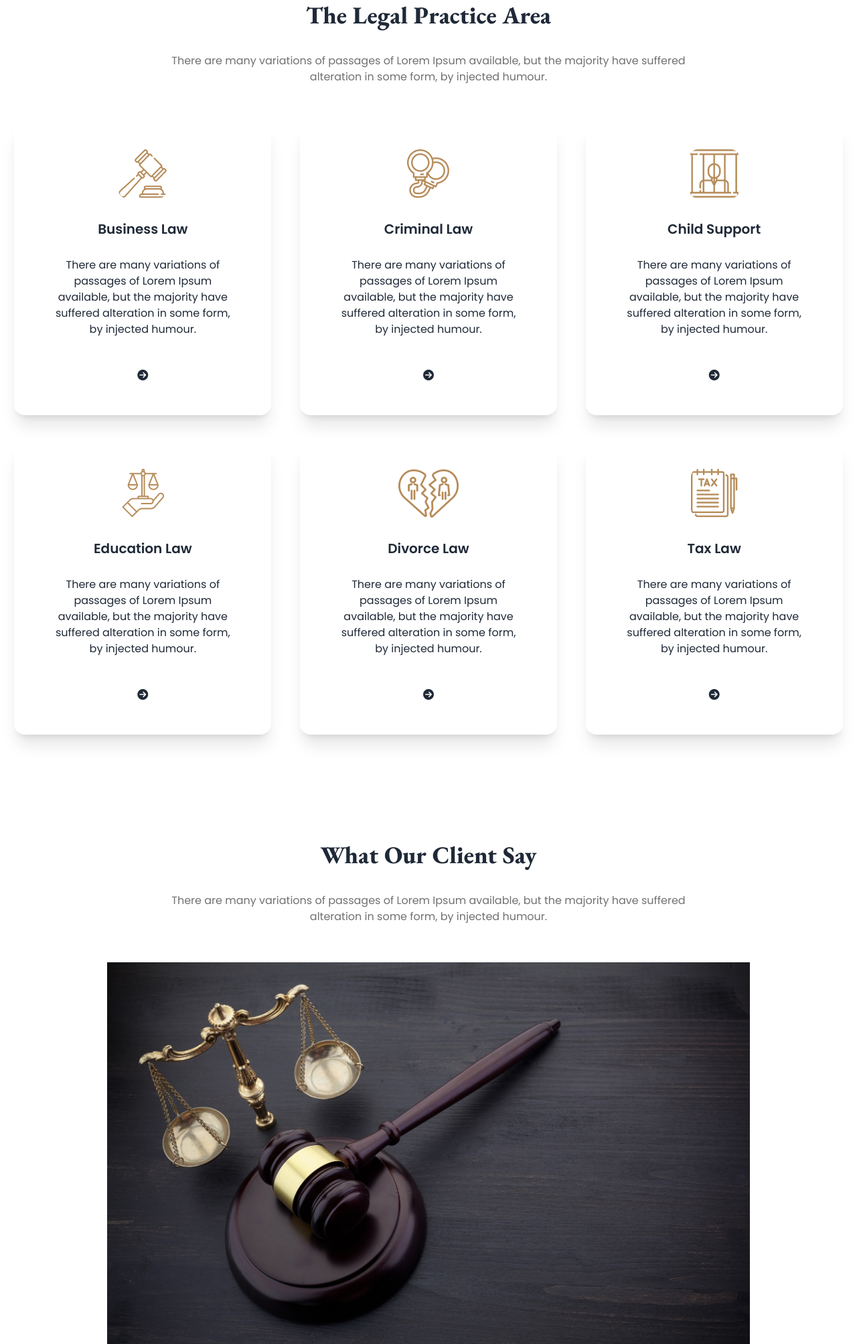
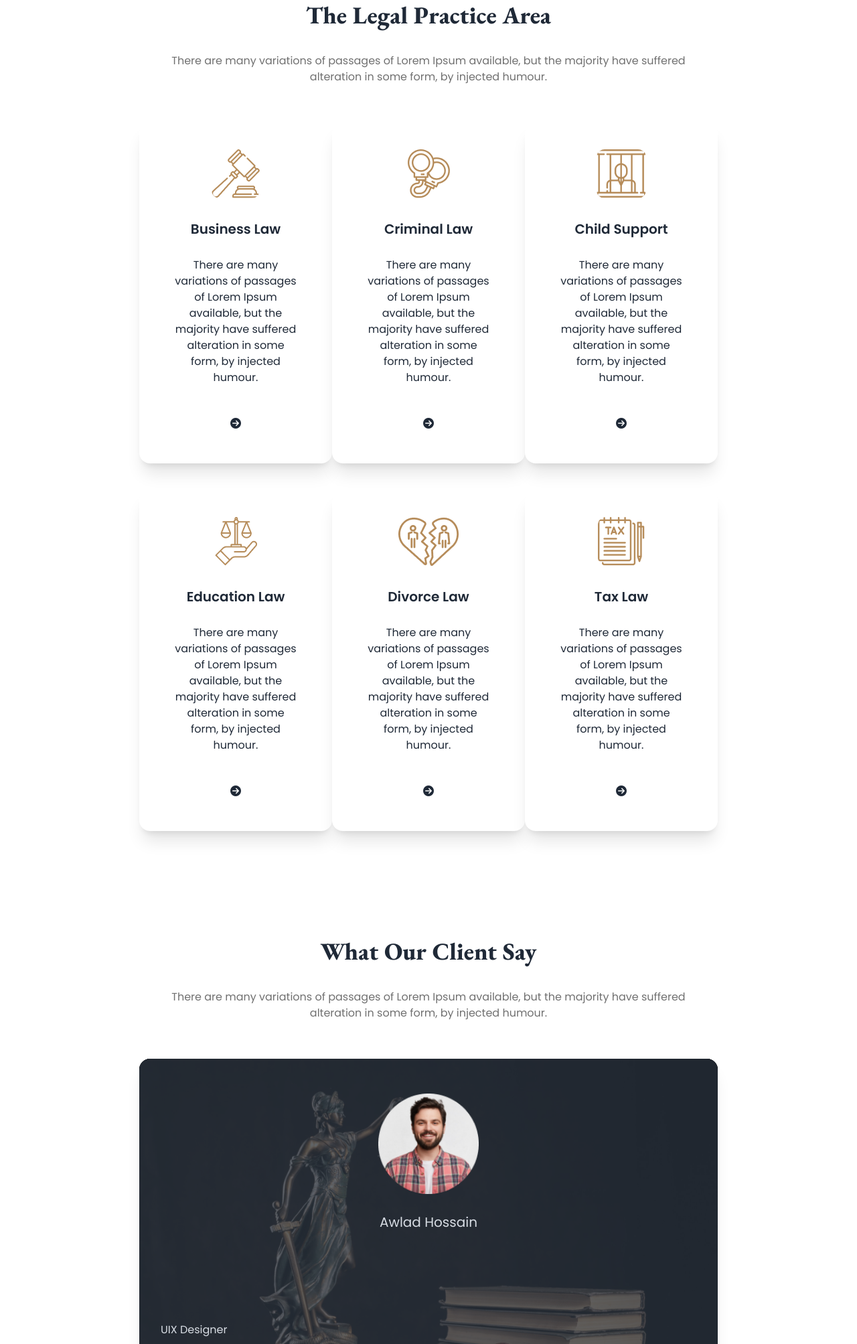
Before and after one commit to joydash/legal-solution, a plain HTML site: page index.html in a window 1280 px wide. Shown: the part 793-2800 px from the top of the page at 67% size. Drawn offline with nearby package versions, Linux system fonts and the light colour scheme.

Commit message:
The Legal Practice Area added

```diff
--- a/index.html
+++ b/index.html
@@ -74,49 +74,19 @@
           </div>
     </header>
     <main>
-        <!-- Practice area section  -->
-        <!-- <section class="rounded-sm">
-            <div>
-                <h1 class="text-center text-4xl font-extrabold">The Legal Practice Area</h1>
-            <p class="p-4 text-base text-center mt-5 text-[#707070]">
-                There are many variations of passages of Lorem Ipsum available, but the majority have suffered <br> alteration in some form, by injected humour.
-            </p>
-            </div>
-            <section class="flex justify-around items-center mr-52 ml-52 gap-8 mt-10 mb-28">
-                <div class="text-center border-b-2 h-[499px] w-[401px]">
-                    <img class="ma" src="images/business.png" alt="random image">
-                    <h3 class="text-2xl font-extrabold">Business Law</h3>
-                    <p class="text-base text-center mt-5 text-[#707070]">There are many variations of passages of Lorem Ipsum available, but the majority have suffered alteration in some form, by injected humour.</p>
-                    <i class="fa-solid fa-circle-arrow-right"></i>
+        <!-- practice area section  -->
 
-                </div>
-                <div class="text-center border-b-2 h-[499px] w-[401px]">
-                    <img src="images/business.png" alt="random image">
-                    <h3 class="text-2xl font-extrabold">Business Law</h3>
-                    <p class="text-base text-center mt-5 text-[#707070]">There are many variations of passages of Lorem Ipsum available, but the majority have suffered alteration in some form, by injected humour.</p>
-                    <i class="fa-solid fa-circle-arrow-right"></i>
-
-                </div>
-                <div class="text-center  border-b-2 h-[499px] w-[401px] box-content">
-                    <img src="images/business.png" alt="random image">
-                    <h3 class="text-2xl font-extrabold">Business Law</h3>
-                    <p class="text-base text-center mt-5 text-[#707070]">There are many variations of passages of Lorem Ipsum available, but the majority have suffered alteration in some form, by injected humour.</p>
-                    <i class="fa-solid fa-circle-arrow-right"></i>
-
-                </div>
-            </section>
-        </section> -->
-        <!-- practice area section  -->
-        <div class="mb-10">
+        <section class="mr-52 ml-52 gap-3">
+          <div class="mb-10">
             <h1 class="text-center text-4xl font-extrabold">The Legal Practice Area</h1>
         <p class="p-4 text-base text-center mt-5 text-[#707070]">
             There are many variations of passages of Lorem Ipsum available, but the majority have suffered <br> alteration in some form, by injected humour.
         </p>
         </div>
-        <!-- practice area card-1  -->
+
 
         <section class="container flex flex-col md:flex-row  justify-around items-center mb-10">
-            <div class="card w-96 bg-base-100 shadow-xl">
+            <div class="card w-80 bg-base-100 shadow-xl">
                 <figure class="px-10 pt-10">
                   <img src="images/business.png" alt="Business 1" class="rounded-xl" />
                 </figure>
@@ -128,7 +98,7 @@
                   </div>
                 </div>
               </div>
-            <div class="card w-96 bg-base-100 shadow-xl">
+            <div class="card w-80 bg-base-100 shadow-xl">
                 <figure class="px-10 pt-10">
                   <img src="images/criminal.png" alt="crimial case" class="rounded-xl" />
                 </figure>
@@ -140,7 +110,7 @@
                   </div>
                 </div>
               </div>
-            <div class="card w-96 bg-base-100 shadow-xl">
+            <div class="card w-80 bg-base-100 shadow-xl">
                 <figure class="px-10 pt-10">
                   <img src="images/child.png" alt="Business 1" class="rounded-xl" />
                 </figure>
@@ -153,9 +123,9 @@
                 </div>
               </div>
         </section>
-        <!-- practice area card 2  -->
+
         <section class="container flex justify-around items-center mb-10 mb-40">
-            <div class="card w-96 bg-base-100 shadow-xl">
+            <div class="card w-80 bg-base-100 shadow-xl">
                 <figure class="px-10 pt-10">
                   <img src="images/education.png" alt="education" class="rounded-xl" />
                 </figure>
@@ -167,7 +137,7 @@
                   </div>
                 </div>
               </div>
-            <div class="card w-96 bg-base-100 shadow-xl">
+            <div class="card w-80 bg-base-100 shadow-xl">
                 <figure class="px-10 pt-10">
                   <img src="images/divorce.png" alt="divorce" class="rounded-xl" />
                 </figure>
@@ -179,7 +149,7 @@
                   </div>
                 </div>
               </div>
-            <div class="card w-96 bg-base-100 shadow-xl">
+            <div class="card w-80 bg-base-100 shadow-xl">
                 <figure class="px-10 pt-10">
                   <img src="images/tax.png" alt="tex" class="rounded-xl" />
                 </figure>
@@ -192,6 +162,8 @@
                 </div>
               </div>
         </section>
+        </section>
+
         <!-- What Our Client Say section  -->
         <section class="mb-5">
             <div class="mb-10">
@@ -200,28 +172,21 @@
                 There are many variations of passages of Lorem Ipsum available, but the majority have suffered <br> alteration in some form, by injected humour.
             </p>
             </div>
-            <div>
-                <div class="carousel ml-40 mr-40 bg-black bg-opacity-30">
-                    <div id="item1" class="carousel-item w-full">
-                      <img src="images/slider-1.jpg" class="w-full" />
-                    </div>
-                    <div id="item2" class="carousel-item w-full">
-                      <img src="images/slider-2.jpg" class="w-full" />
-                    </div>
-                    <div id="item3" class="carousel-item w-full">
-                      <img src="images/slider-3.jpg" class="w-full" />
-                    </div>
-                    <div id="item4" class="carousel-item w-full">
-                      <img src="images/slider-1.jpg" class="w-full" />
-                    </div>
-                  </div>
-                  <div class="flex justify-center w-full py-2 gap-2">
-                    <a href="#item1" class="btn btn-xs">1</a>
-                    <a href="#item2" class="btn btn-xs">2</a>
-                    <a href="#item3" class="btn btn-xs">3</a>
-                    <a href="#item4" class="btn btn-xs">4</a>
-                  </div>
-            </div>
+
+
+        <div class="card mr-52 ml-52 bg-base-100 shadow-xl image-full mb-32">
+          <figure><img class="bg-black opacity-0.0001" src="images/slider-3.jpg" alt="Shoes" /></figure>
+          <div class="card-body">
+           <div class="flex justify-center p-5">
+            <img class="h-[150px] w-[150px]" src="images/member1.png" alt="random image">
+           </div>
+            <p class="text-xl font-normal text-center">Awlad Hossain</p>
+            <p class="">UIX Designer</p>
+
+          </div>
+        </div>
+
+
         </section>
     </main>
     <footer>
```
Also changed, not shown: images/member1.png (added), images/member2.png (added), images/member3.png (added), images/member4.png (added).
